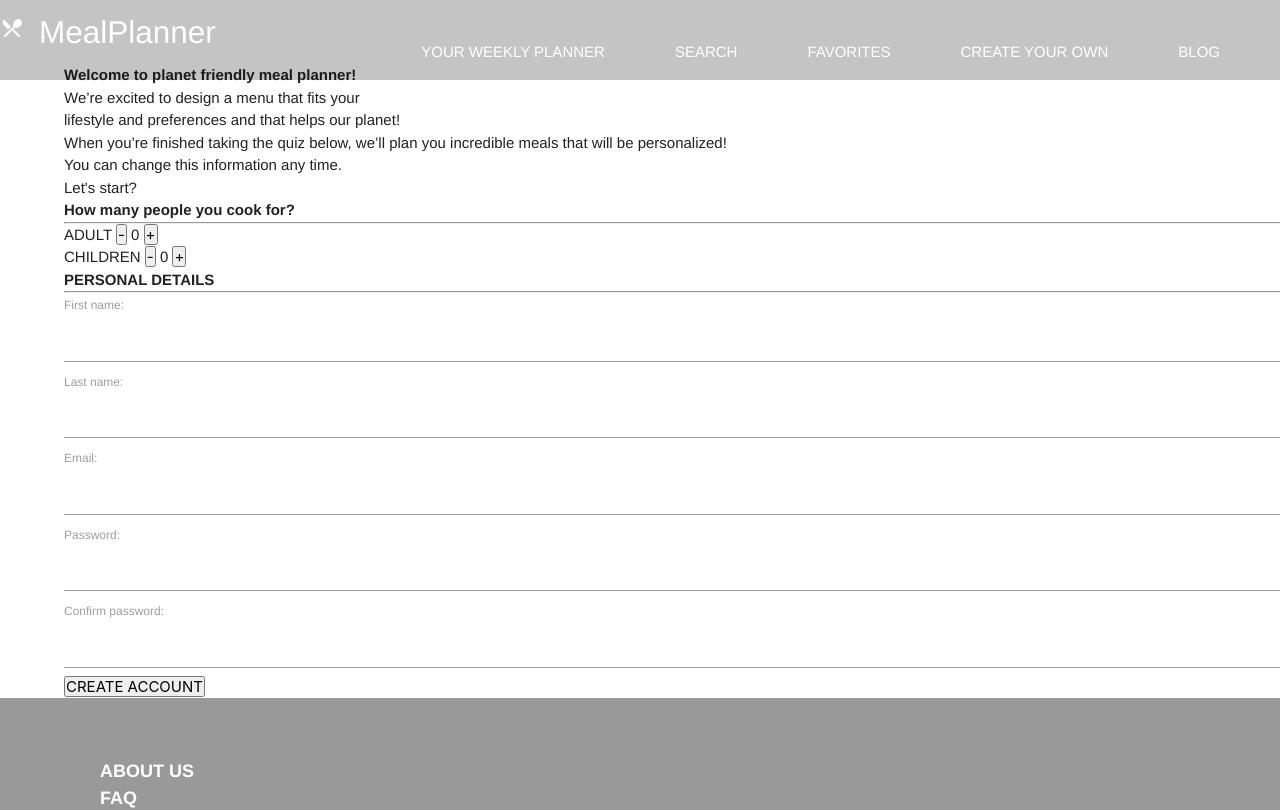
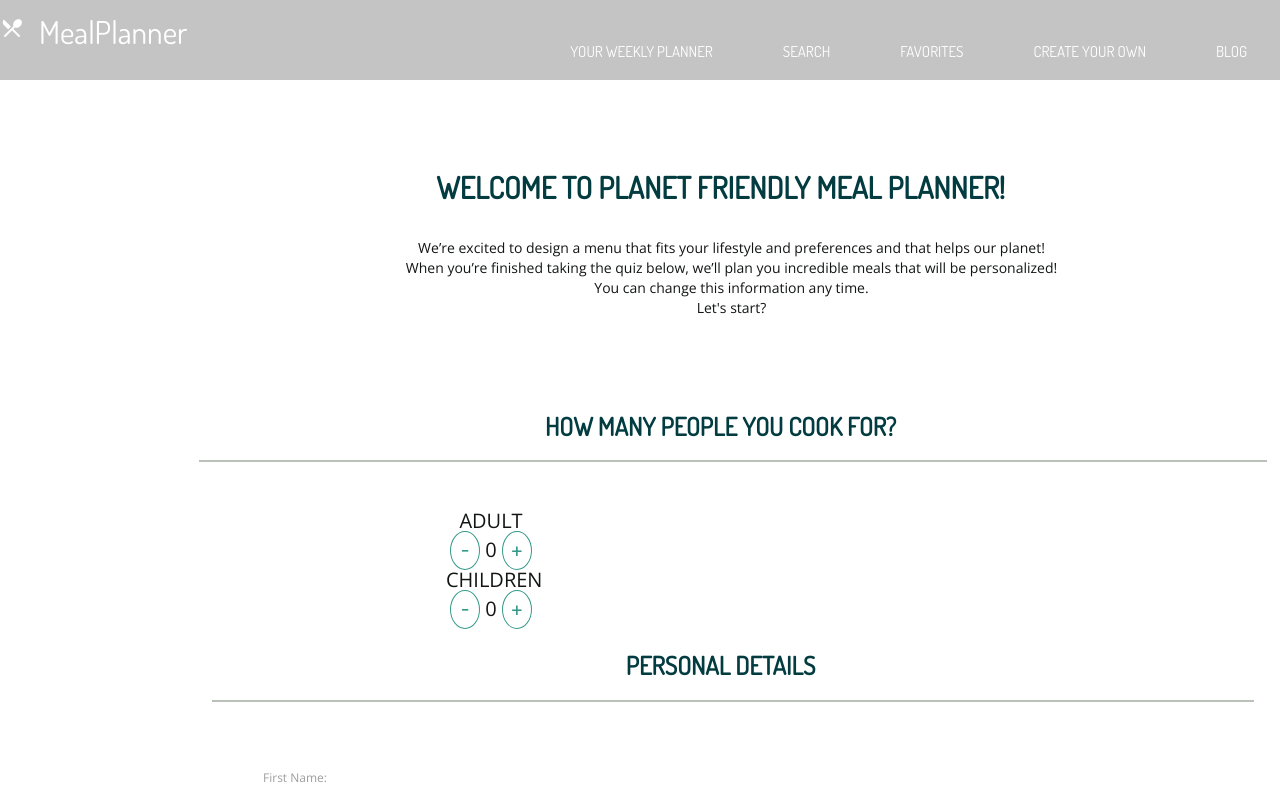
Before and after one commit to hoanphungt/final-project-healthy-meal-planner-client, a React (Create React App) app: page /signup in a window 1280 px wide. Shown: the top 810 px of the page. Built offline with nearby package versions, Linux system fonts and the light colour scheme.

Commit message:
signup css and recipedetails

```diff
--- a/public/index.html
+++ b/public/index.html
@@ -22,7 +22,7 @@
 
     <link rel="stylesheet" href="https://cdnjs.cloudflare.com/ajax/libs/materialize/1.0.0/css/materialize.min.css">
     <link href="https://fonts.googleapis.com/icon?family=Material+Icons" rel="stylesheet">
-    <title>React App</title>
+    <title>Planet Friendly Meal Planner</title>
   </head>
   <body>
     <noscript>
--- a/src/actions/recipes.js
+++ b/src/actions/recipes.js
@@ -0,0 +1,34 @@
+import request from 'superagent'
+import {baseUrl} from '../constant'
+
+export const RECIPE_LOADED = 'RECIPE_LOADED'
+
+const recipeLoaded = (recipe) => ({
+    type: RECIPE_LOADED,
+    recipe
+})
+
+// export const loadRecipe = (id) => (dispatch, getState) => {
+//     if (getState().planner) return
+
+//     if (!getState().currentUser) return alert('You need to login to see your recipes')
+//     const jwt = getState().currentUser.jwt
+
+//     request
+//         .get(`${baseUrl}/recipes/${id}`)
+//         .set('Authorization', `Bearer ${jwt}`)
+//         .then(response => {
+//             dispatch(recipeLoaded(response.body))
+//         })
+//         .catch(console.error)
+// }
+
+export const loadRecipe = (id) => (dispatch) => {
+
+  request
+      .get(`${baseUrl}/recipes/${id}`)
+      .then(response => {
+          dispatch(recipeLoaded(response.body))
+      })
+      .catch(console.error)
+}
--- a/src/components/footer/Footer.css
+++ b/src/components/footer/Footer.css
@@ -14,4 +14,5 @@
   height: 256px;
   left: 0px;
   top: 1366px;
+  position: absolute
 }
--- a/src/components/planner/PlannerList.js
+++ b/src/components/planner/PlannerList.js
@@ -13,7 +13,7 @@ export const PlannerList = (props) => {
                 {props.planner.days.map(day => {
                     return (
                         <li className='planner' key={day.id}>
-                            <Link to={`./recipes/${day.id}`}><img alt='meal' src='https://encrypted-tbn0.gstatic.com/images?q=tbn:ANd9GcQZQoE0L43jH6eh5DxXUaT7TPzIzjb2OcxiXyAcMFqIprusSCkCKw' width='200px' height='160px'/></Link>
+                            <Link to={`./recipes/${day.recipe.id}`}><img alt='meal' src='https://encrypted-tbn0.gstatic.com/images?q=tbn:ANd9GcQZQoE0L43jH6eh5DxXUaT7TPzIzjb2OcxiXyAcMFqIprusSCkCKw' width='200px' height='160px'/></Link>
                             <h3 style={{fontWeight: 'bold'}}>{day.recipe.name.toUpperCase()}</h3>
                             <span>COOKING TIME: {day.recipe.cookingTime} MINUTES</span><br></br>
                             <i className="small material-icons">star_border star_border star_border star_border star_border</i><br></br>
--- a/src/components/recipes/RecipeDetailsContainer.js
+++ b/src/components/recipes/RecipeDetailsContainer.js
@@ -1,10 +1,15 @@
 import React, { Component } from 'react';
 import RecipeDetails from './RecipeDetails';
 import { connect } from 'react-redux';
+import { loadRecipe } from '../../actions/recipes'
+
 // import Navbar from '../navbar/Navbar';
 // import { Newbar } from '../navbar/Newbar';
 
 class RecipeDetailsContainer extends Component {
+  componentDidMount() {
+    this.props.loadRecipe(Number(this.props.match.params.id))
+  }
   state = {  }
   render() {
     return (
@@ -21,4 +26,4 @@ const mapStateToProps = (state) => ({
   recipe: state.recipe
 })
 
-export default connect (mapStateToProps)(RecipeDetailsContainer)
+export default connect (mapStateToProps,{ loadRecipe } )(RecipeDetailsContainer)
--- a/src/components/signup/SignupForm.css
+++ b/src/components/signup/SignupForm.css
@@ -1,3 +1,145 @@
-.signup{
+
+@import url("https://fonts.googleapis.com/css?family=Dosis|Open+Sans");
+
+.header{
+  position: absolute;
+  width: 1115px;
+  height: 40px;
+  left: 163px;
+  top: 174px;
+  font-family: 'Dosis';
+  font-style: normal;
+  font-weight: bold;
+  line-height: 27px;
+  font-size: 30px;
+  text-align: center;
+  text-transform: uppercase;
+  color: #023C40;
+}
+
+.intro{
+  position: absolute;
+  width: 909px;
+  height: 118px;
+  left: 277px;
+  top: 238px;
+  font-family: 'Open Sans';
+  font-style: normal;
+  font-weight: normal;
+  line-height: 20px;
+  font-size: 14px;
+  text-align: center;
+  color: #131515;
+}
+
+.question{
+  position: absolute;
+  width: 1115px;
+  height: 40px;
+  left: 163px;
+  top: 413px;
+  font-family: Dosis;
+  font-style: normal;
+  font-weight: bold;
+  line-height: 27px;
+  font-size: 25px;
+  text-align: center;
+  text-transform: uppercase;
+  color: #023C40;
+}
+
+.buttons{
+  position: absolute;
+  width: 90px;
+  height: 23px;
+  left: 446px;
+  top: 511px;
+  font-family: Open Sans;
+  font-style: normal;
+  font-weight: normal;
+  line-height: 20px;
+  font-size: 20px;
+  text-align: center;
+  text-transform: capitalize;
+  color: #131515;
+}
+
+.details{
+  position: absolute;
+  width: 1087px;
+  height: 39px;
+  left: 177px;
+  top: 652px;
+  font-family: Dosis;
+  font-style: normal;
+  font-weight: bold;
+  line-height: 27px;
+  font-size: 25px;
+  text-align: center;
+  text-transform: uppercase;
+  color: #023C40;
+}
+
+.form{
+  position: absolute;
+  width: 140px;
+  height: 28px;
+  left: 263px;
+  top: 760px;
+  font-family: Open Sans;
+  font-style: normal;
+  font-weight: normal;
+  /* line-height: 48px; */
+  font-size: 20px;
+  text-transform: capitalize;
+  color: #131515;
+}
+
+
+.hr1{
+  position: absolute;
+  width: 1066.02px;
+  height: 0px;
+  left: 199px;
+  top: 460px;
+  /* Light Grey */
+  border: 1px solid #BAC1B8;
+}
+
+.hr2{
+  position: absolute;
+  width: 1039.81px;
+  height: 0px;
+  left: 211.82px;
+  top: 699.79px;
+  /* Light Grey */
+  border: 1px solid #BAC1B8;
+}
+
+.form button{
+    /* position: absolute;
+    color: white;
+    bottom: 0%; */
+  /* margin-top: 527px; */
+  /* margin-right: 1075px; */
+  width: 300px;
+  height: 80px;
+  background: #339989;
+  border-radius: 80px;
+  color: white;
+  font-family: 'Dosis';
+  font-weight: Bold;
+  font-size: 25px;
+  line-height: 50px;
+  align-content:  Center  ;
+}
+
+.buttons button{
+  width: 30px;
+  height: 39px;
+  background-color:white;
+  border: solid 1px #339989;
+  border-radius: 100%;
+  color: #339989 ;
 
 }
--- a/src/components/signup/SignupForm.js
+++ b/src/components/signup/SignupForm.js
@@ -53,24 +53,28 @@ export default class SignupForm extends PureComponent {
     render() {
         return (
             <div className='signup'>
-                <b>Welcome to planet friendly meal planner!</b>
+                <b className="header">Welcome to planet friendly meal planner!</b>
+                <div className="intro">
                     <p>We’re excited to design a menu that fits your lifestyle and preferences and that helps our planet!</p>
                     <p>When you’re finished taking the quiz below, we’ll plan you incredible meals that will be personalized!</p>
                     <p>You can change this information any time.</p>
                     <p>Let's start?</p>
+                </div>
 
                     <form onClick={this.handleClick} >
-                        <b>How many people you cook for?</b>
-                        <hr/>
+                        <b className="question">How many people you cook for?</b>
+                         <hr className="hr1"/>
+                        <div className="buttons">
                             <p> ADULT <button onClick={this.onClick2}> - </button> {this.state.adultsNumber}  <button onClick={this.onClick1}> + </button></p>
                             <p> CHILDREN <button onClick={this.onClick4}> - </button> {this.state.childrenNumber} <button onClick={this.onClick3}> + </button></p>
+                        </div>
                     </form>
 
-                <div>
-                    <b>PERSONAL DETAILS</b>
-                    <hr/>
+                    <b className="details">PERSONAL DETAILS</b>
+                     <hr className="hr2"/>
+                    <div className="form">
                     <form onSubmit={this.handleSubmit}>
-                        <label>First name:<input type="text" name="firstName" value={this.state.firstName || ''} onChange={this.handleChange} /></label>
+                        <label>First name:<input type="text" name="firstName" value={this.state.firstName || ''} onChange={this.handleChange} /> </label>
                         <label>Last name:<input type="text" name="lastName" value={this.state.lastName || ''} onChange={this.handleChange} /></label><br />
                         <label>Email:<input type="email" name="email" value={this.state.email || ''} onChange={this.handleChange} /></label><br />
                         <label>Password:<input type="password" name="password" value={this.state.password || ''} onChange={this.handleChange} /></label><br />
@@ -81,7 +85,7 @@ export default class SignupForm extends PureComponent {
                             this.state.password !== this.state.confirmPassword &&
                             <p style={{ color: 'red' }}>The passwords do not match!</p>
                         }
-                        <button type="submit">CREATE ACCOUNT</button>
+                        <button type="submit">CREATE MY ACCOUNT</button>
                     </form>
                 </div>
 
--- a/src/reducers/recipe.js
+++ b/src/reducers/recipe.js
@@ -1,16 +1,27 @@
 
-const initialState =
-        {
-            id: 1,
-            name: 'recipe 1',
-            cookingTime: '1h',
-            instruction: 'abc',
-            image: '../img/1.jpeg'
-        }
+// const initialState =
+//         {
+//             id: 1,
+//             name: 'recipe 1',
+//             cookingTime: '1h',
+//             instruction: 'abc',
+//             image: '../img/1.jpeg'
+//         }
 
-export default (state = initialState, action = {}) => {
-        switch (action.type) {
-            default:
-                return state
-        }
+// export default (state = initialState, action = {}) => {
+//         switch (action.type) {
+//             default:
+//                 return state
+//         }
+//     }
+
+import {RECIPE_LOADED} from '../actions/recipes'
+
+export default (state = null, action = {}) => {
+    switch (action.type){
+        case RECIPE_LOADED:
+        return action.recipe
+        default:
+        return state
     }
+}
```
Also changed, not shown: src/components/recipes/RecipeDetails.js (+14 -12 lines), src/App.js (line endings or trailing spaces). Lines whose indentation alone changed are shown as unchanged.
